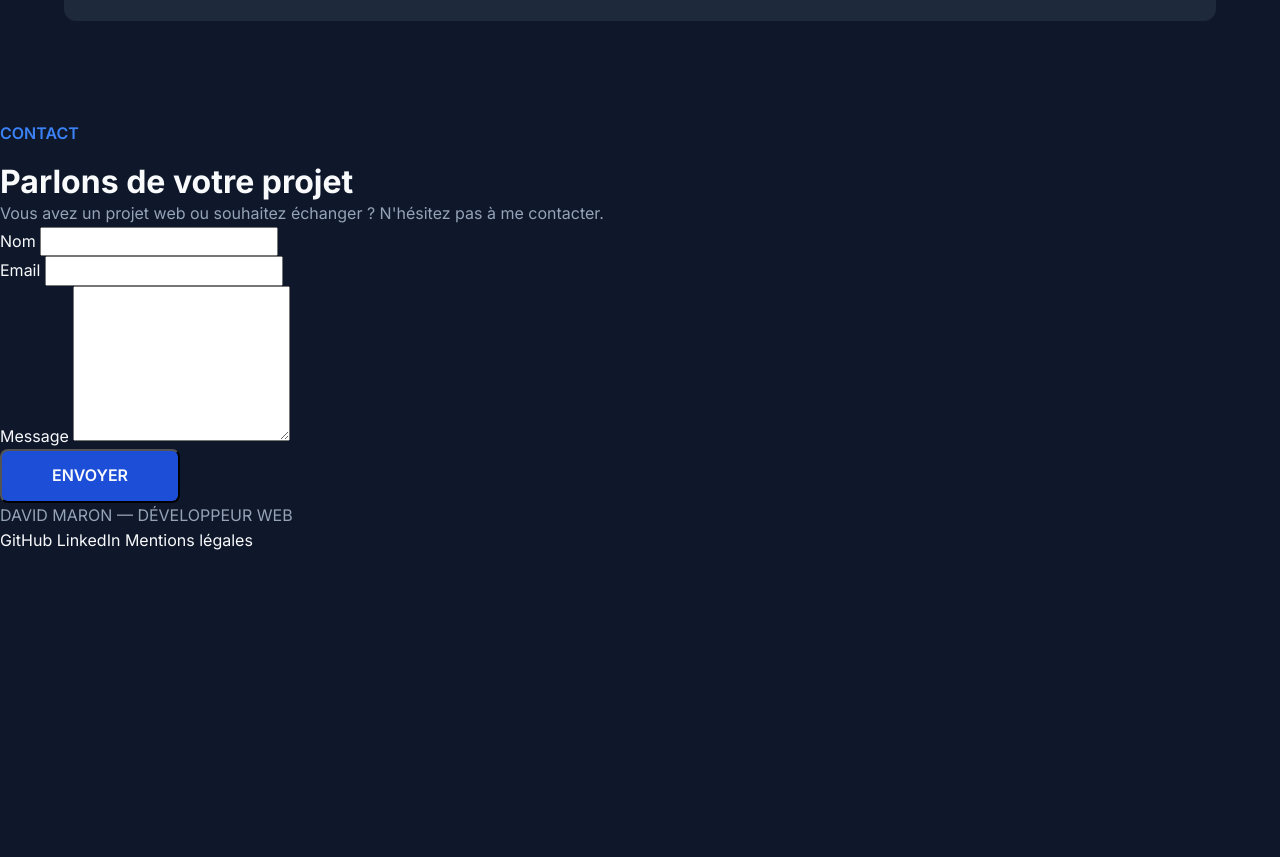
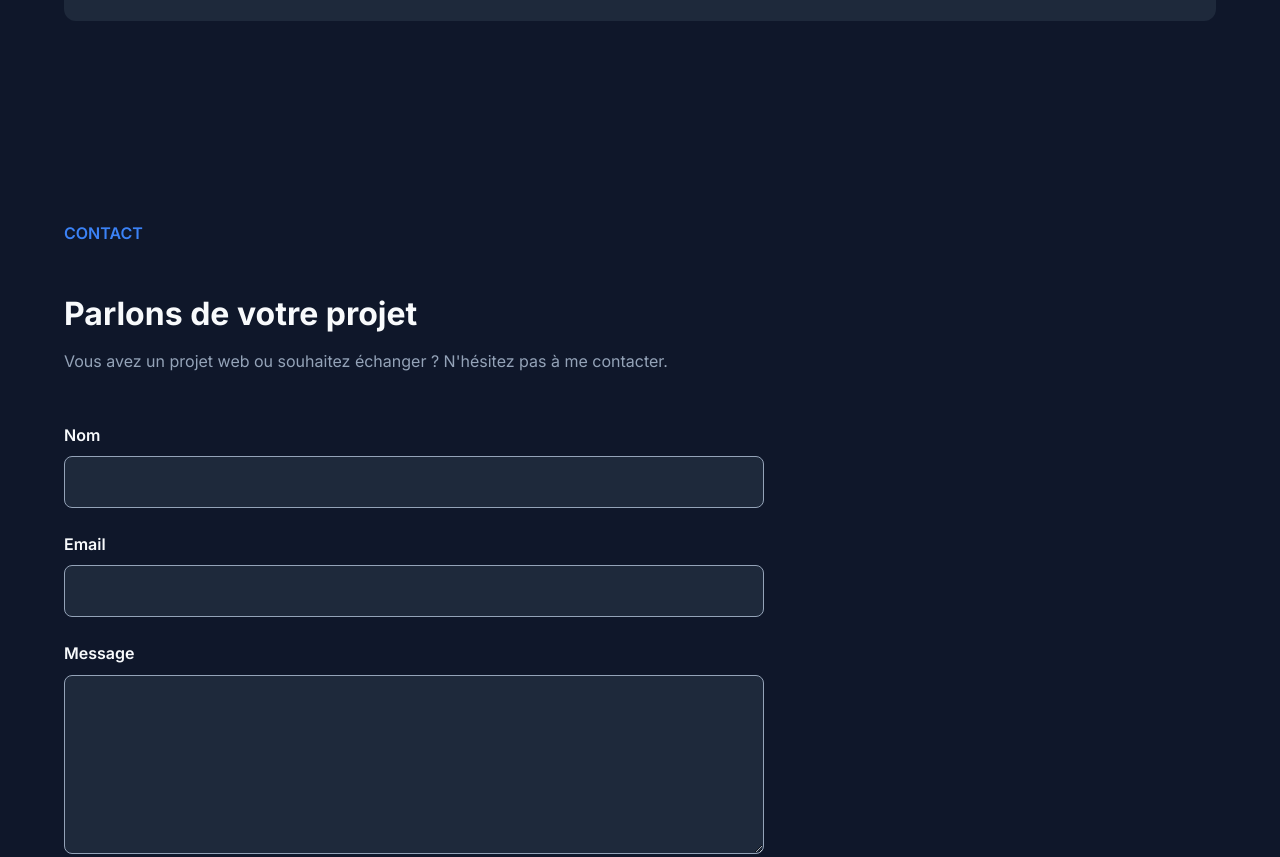
Before and after one commit to Dadou-Wicket/portfolio, a website: page index.html in a window 1280 px wide. Shown: the part 3801-4658 px from the top of the page. Before the commit the page ends 4355 px from the top, so only its background shows below. Drawn offline with Linux system fonts and the light colour scheme.

Commit message:
style: add contact section

```diff
--- a/sass/style.scss
+++ b/sass/style.scss
@@ -352,3 +352,66 @@ p {
 .project-card__links a:focus-visible {
   background-color: $blue-primary;
 }
+
+.contact {
+  padding: 100px 5%;
+}
+
+.contact > h2 {
+  margin-bottom: $spacing-sm;
+}
+
+.contact > p {
+  max-width: 650px;
+  margin-bottom: $spacing-lg;
+}
+
+.contact__form {
+  max-width: 700px;
+  display: flex;
+  flex-direction: column;
+  gap: $spacing-md;
+}
+
+.form-group {
+  display: flex;
+  flex-direction: column;
+  gap: $spacing-xs;
+}
+
+.form-group label {
+  font-weight: 600;
+  color: $text-primary;
+}
+
+.form-group input,
+.form-group textarea {
+  width: 100%;
+  padding: 12px 16px;
+  background-color: $surface;
+  border: 1px solid $text-secondary;
+  border-radius: $radius-button;
+  color: $text-primary;
+}
+
+.form-group input {
+  min-height: 48px;
+}
+
+.form-group textarea {
+  min-height: 160px;
+  resize: vertical;
+}
+
+.form-group input:focus,
+.form-group textarea:focus {
+  outline: 3px solid $blue-primary;
+  outline-offset: 2px;
+  border-color: $blue-primary;
+}
+
+.contact .button {
+  border: 0;
+  cursor: pointer;
+  align-self: flex-start;
+}
```
Also changed, not shown: css/style.css, 1 other file.
